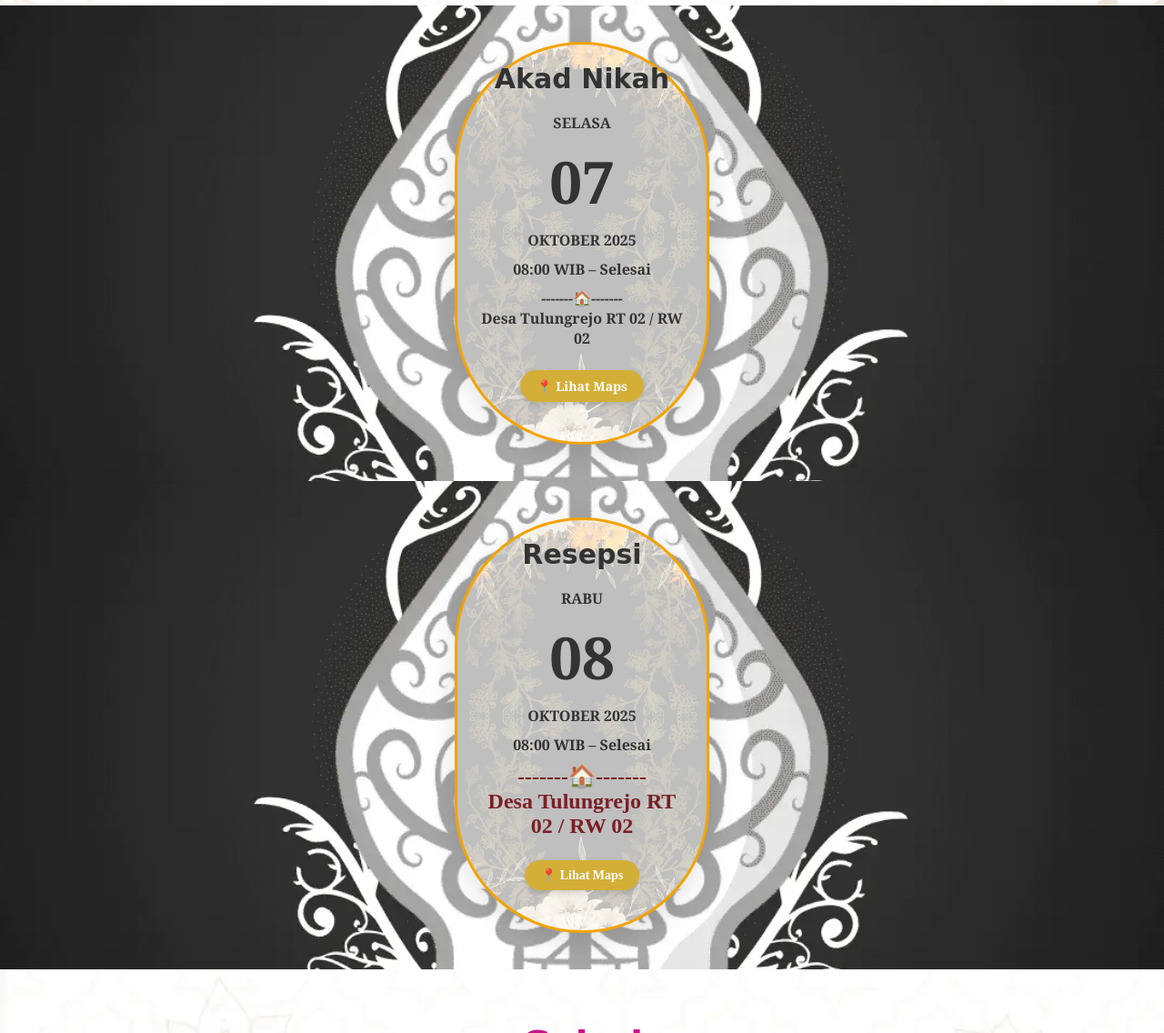
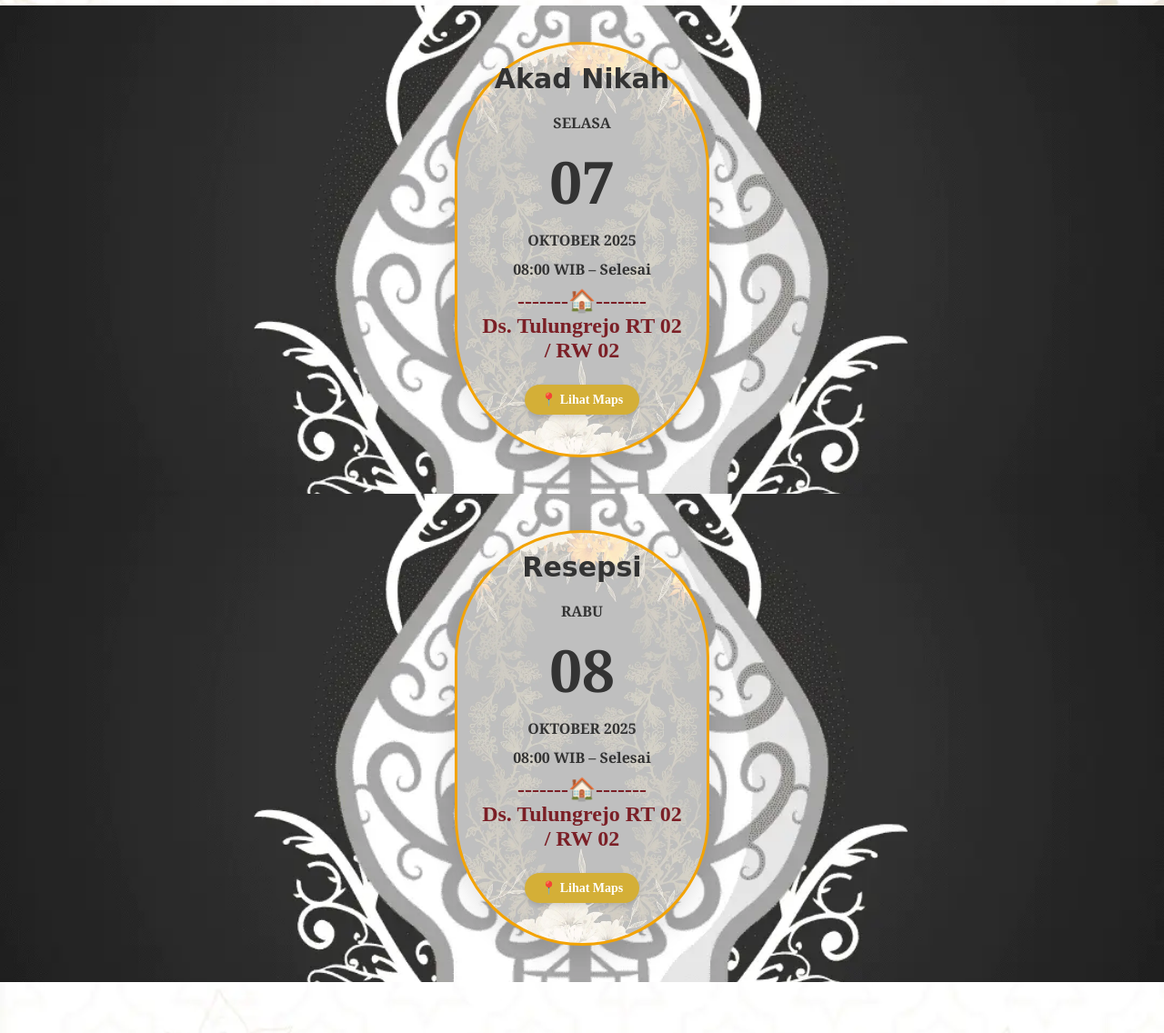
Before and after one commit to RumahDigitalProject/Clasik, a plain HTML site: page undangan.html in a window 1280 px wide. Shown: the part 3273-4409 px from the top of the page at 91% size. Drawn offline with nearby package versions, Linux system fonts and the light colour scheme; animation ran at ten frames a second.

Commit message:
Update undangan.html

```diff
--- a/undangan.html
+++ b/undangan.html
@@ -912,14 +912,13 @@
 
   <div class="box-acara fade-in-up">
     <div class="bingkai-emas">
-      <div class="Teks-new">
       <p class="judul">Akad Nikah</p>
       <p class="hari">SELASA</p>
       <p class="tanggal">07</p>
       <p class="bulan">OKTOBER 2025</p>
       <p class="jam">08:00 WIB – Selesai</p>
       <div class="ikon-rumah">-------🏠-------</div>
-      <p class="lokasi">Desa Tulungrejo RT 02 / RW 02</p>
+      <p class="lokasi">Ds. Tulungrejo RT 02 / RW 02</p>
       <!-- Tombol Maps untuk Akad -->
       <div class="tombol-maps">
         <a href="https://maps.app.goo.gl/2V8rYx2Y5ag4q1NL9" target="_blank" rel="noopener">📍 Lihat Maps</a>
@@ -942,7 +941,7 @@
       <p class="bulan">OKTOBER 2025</p>
       <p class="jam">08:00 WIB – Selesai</p>
       <div class="ikon-rumah">-------🏠-------</div>
-      <p class="lokasi">Desa Tulungrejo RT 02 / RW 02</p>
+      <p class="lokasi">Ds. Tulungrejo RT 02 / RW 02</p>
       <!-- Tombol Maps untuk Resepsi -->
       <div class="tombol-maps">
         <a href="https://maps.app.goo.gl/2V8rYx2Y5ag4q1NL9" target="_blank" rel="noopener">📍 Lihat Maps</a>
```
